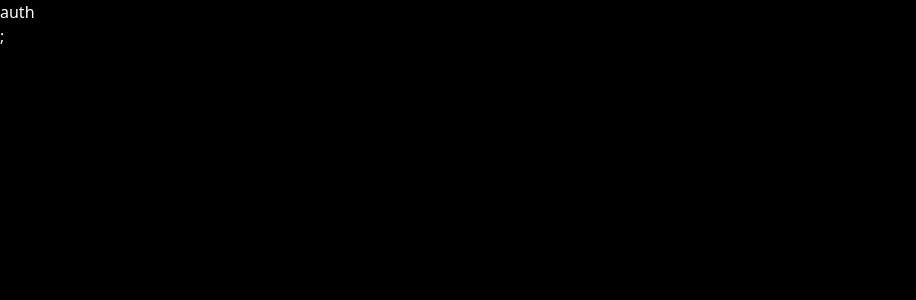
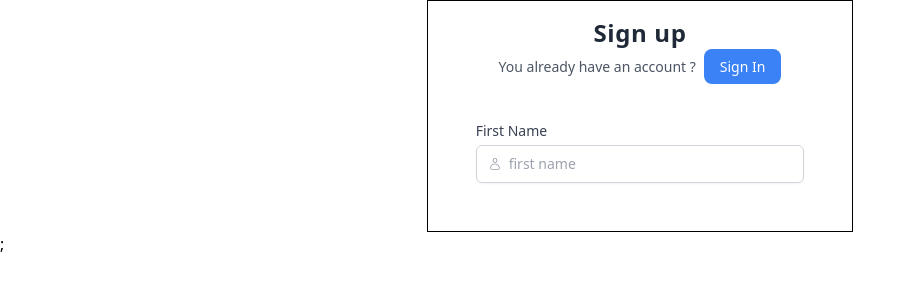
Before and after one commit to gemtunde/nextjs-authentication-app, a Next.js app: page /auth in a window 1280 px wide. Shown: the top 300 px of the page, without its empty margins (0-916 px from the left). Built offline with nearby package versions, Linux system fonts and the light colour scheme.

Commit message:
added react-hook-form

```diff
--- a/package.json
+++ b/package.json
@@ -25,6 +25,8 @@
     "postcss": "8.4.23",
     "react": "18.2.0",
     "react-dom": "18.2.0",
+    "react-hook-form": "^7.45.4",
+    "react-icons": "^4.10.1",
     "react-instantsearch-dom": "^6.39.1",
     "react-instantsearch-hooks-web": "^6.43.0",
     "tailwindcss": "3.3.2",
--- /dev/null
+++ b/src/components/forms/Register.tsx
@@ -0,0 +1,35 @@
+import * as React from "react";
+import Input from "@/components/inputs/Input";
+import { CiUser } from "react-icons/ci";
+import { useForm, SubmitHandler } from "react-hook-form";
+
+interface IRegisterFormProps {}
+
+const RegisterForm: React.FunctionComponent<IRegisterFormProps> = (props) => {
+  const {
+    register,
+    handleSubmit,
+    watch,
+    formState: { errors, isSubmitting },
+  } = useForm();
+
+  const onSubmit = (data: any) => console.log(data);
+  return (
+    <form className="my-8 text-sm" onSubmit={handleSubmit(onSubmit)}>
+      <div className="gap-2 md:flex">
+        <Input
+          name="first_name"
+          label="First Name"
+          type="text"
+          icon={<CiUser />}
+          placeholder="first name"
+          register={register}
+          error={errors?.first_name?.message}
+          disabled={isSubmitting}
+        />
+      </div>
+    </form>
+  );
+};
+
+export default RegisterForm;
--- /dev/null
+++ b/src/components/inputs/Input.tsx
@@ -0,0 +1,47 @@
+import * as React from "react";
+import { IoAlertCircle } from "react-icons/io5";
+
+interface IInputProps {
+  name: string;
+  label: string;
+  type: string;
+  placeholder: string;
+  icon: JSX.Element;
+  register: any;
+  error: any;
+  disabled: boolean;
+}
+
+const Input: React.FunctionComponent<IInputProps> = (props) => {
+  const { name, label, type, icon, placeholder, register, error, disabled } =
+    props;
+  return (
+    <div className="mt-3 w-[100%]">
+      <label htmlFor={name} className="text-gray-700">
+        {label}
+      </label>
+      <div className="relative mt-1 rounded-md shadow-sm">
+        <div className="pointer-event-none absolute left-0 inset-y-0 flex items-center pl-3">
+          <span className="text-gray-500 text-sm">{icon}</span>
+        </div>
+        <input
+          className="w-full py-2 pr-7 pl-8 block rounded-md border border-gray-300 outline-offset-2 outline-transparent focus:border-blue-500 focus:ring-indigo-500 text-sm focus:ring-2"
+          type={type}
+          placeholder={placeholder}
+          {...register(name)}
+          style={{
+            borderColor: `${error ? "#ED4337" : ""}`,
+          }}
+        />
+        {error && (
+          <div className="fill-red-500 absolute right-2 top-2.5 text-xl">
+            <IoAlertCircle fill="#ED4337" />
+          </div>
+        )}
+        {error && <p className="text-sm text-[#ED4337]">{error}</p>}
+      </div>
+    </div>
+  );
+};
+
+export default Input;
--- a/src/pages/auth.tsx
+++ b/src/pages/auth.tsx
@@ -1,7 +1,33 @@
+import RegisterForm from "@/components/forms/Register";
+import Link from "next/link";
 import React from "react";
 
 const auth = () => {
-  return <div>auth</div>;
+  return (
+    <div className="w-full flex items-center justify-center">
+      <div className="w-full h-100 flex items-center justify-center">
+        <div className="w-full sm:w-5/6 border border-black md:w-2/3 lg:w-1/2 xl:w-1/3 2xl:w-1/3 h-full bg-white flex items-center justify-center">
+          <div className="w-full px-12 py-4">
+            <h2 className="text-center text-2xl font-bold text-gray-800 tracking-wide">
+              Sign up
+            </h2>
+            <p className="text-center text-sm text-gray-600 mt-2">
+              You already have an account ?
+              <Link
+                href=""
+                className="cursor-pointer bg-blue-500 ml-2 text-white px-4 py-2 rounded-lg hover:bg-blue-700"
+              >
+                Sign In
+              </Link>
+            </p>
+            {/* SIgnup form here */}
+            <RegisterForm />
+            {/* SIgnup form here */}
+          </div>
+        </div>
+      </div>
+    </div>
+  );
 };
 
 export default auth;
--- a/src/pages/index.tsx
+++ b/src/pages/index.tsx
@@ -11,7 +11,7 @@ export default function App() {
 
   //const MyImage: any = session?.user?.image;
   return (
-    <div className=" min-h-screen text-white flex items-center justify-center">
+    <div className="home min-h-screen text-white flex items-center justify-center">
       <div className="mx-auto">
         <div className="text-center">
           <h3 className="text-2xl mb-2 font-semibold">{session?.user?.name}</h3>
--- a/src/styles/globals.css
+++ b/src/styles/globals.css
@@ -3,7 +3,7 @@
 @tailwind utilities;
 
 
-body {
+.home{
     background-color: black;
     color: white;
 }
```
Also changed, not shown: 1 other file (tests, documents, lock files or other folders).
